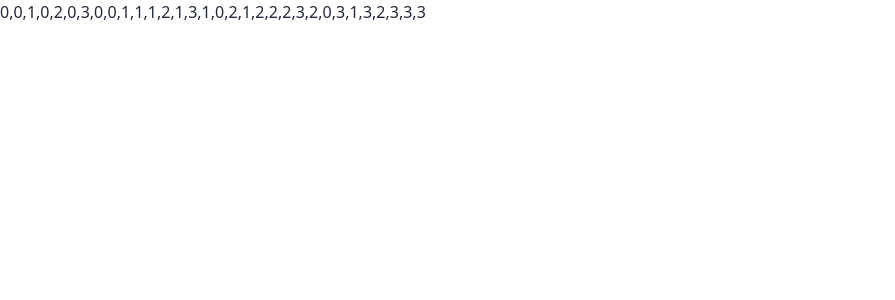
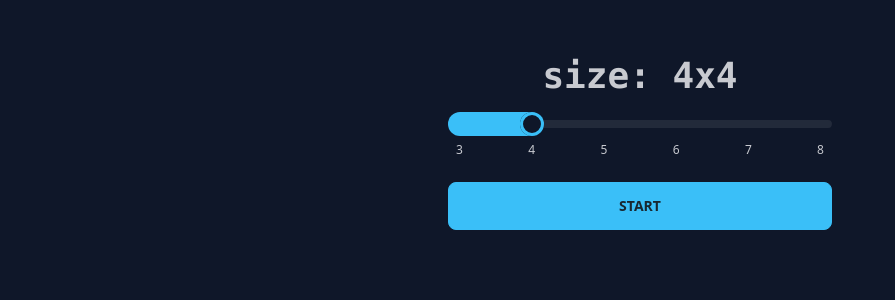
Before and after one commit to laddge/slidePuzzle, a Svelte app: page / in a window 1280 px wide. Shown: the top 300 px of the page, without its empty margins (0-895 px from the left). Built offline with nearby package versions, Linux system fonts and the light colour scheme.

Commit message:
create view

```diff
--- a/src/App.svelte
+++ b/src/App.svelte
@@ -1,9 +1,46 @@
 <script lang="ts">
   import { data } from './lib/store.ts'
-  data.init(4)
-  console.log($data)
+
+  let size: number = 4
 </script>
 
 <main>
-  {$data}
+  <div class="p-6">
+    {#if $data.length == 0}
+      <div class="max-w-sm mx-auto mt-8">
+        <div class="text-center text-4xl font-bold font-mono mb-4">
+          size: {size}x{size}
+        </div>
+        <input type="range" min="3" max="8" step="1" bind:value={size} class="range range-primary" />
+        <div class="w-full flex justify-between text-xs px-2">
+          <span>3</span>
+          <span>4</span>
+          <span>5</span>
+          <span>6</span>
+          <span>7</span>
+          <span>8</span>
+        </div>
+        <button on:click={() => data.init(size)} class="btn btn-primary w-full mt-6">Start</button>
+      </div>
+    {:else}
+      <div class="text-center text-4xl font-bold font-mono mt-8">
+        size: {size}x{size}
+      </div>
+      <div class="max-w-md mx-auto relative aspect-square border border-primary mt-8">
+        {#each {length: size ** 2 - 1} as _, i}
+          <div
+            on:click={() => data.move(i)}
+            class="absolute aspect-square transition"
+            style="
+              width: calc(100% / {size});
+              left: calc(100% / {size} * {$data[i][0]});
+              top: calc(100% / {size} * {$data[i][1]});
+              transition-property: left, top;
+            ">
+            <div class="h-full flex justify-center items-center bg-primary border-base-100 border-2 rounded text-primary-content text-xl">{i + 1}</div>
+          </div>
+        {/each}
+      </div>
+    {/if}
+  </div>
 </main>
--- a/src/lib/store.ts
+++ b/src/lib/store.ts
@@ -23,12 +23,12 @@ const createData = () => {
       if (target[1] < empty[1]) {
         for (let y = empty[1] - 1; y >= target[1]; y--) {
           empty[1] = y
-          data[data.indexOf([x, y])][1] = y + 1
+          data[data.findIndex(el => JSON.stringify(el) == JSON.stringify([x, y]))][1] = y + 1
         }
       } else if (empty[1] < target[1]) {
         for (let y = empty[1] + 1; y <= target[1]; y++) {
           empty[1] = y
-          data[data.indexOf([x, y])][1] = y - 1
+          data[data.findIndex(el => JSON.stringify(el) == JSON.stringify([x, y]))][1] = y - 1
         }
       }
     } else if (target[1] == empty[1]) {
@@ -36,12 +36,12 @@ const createData = () => {
       if (target[0] < empty[0]) {
         for (let x = empty[0] - 1; x >= target[0]; x--) {
           empty[0] = x
-          data[data.indexOf([x, y])][0] = x + 1
+          data[data.findIndex(el => JSON.stringify(el) == JSON.stringify([x, y]))][0] = x + 1
         }
       } else if (empty[0] < target[0]) {
         for (let x = empty[0] + 1; x <= target[0]; x++) {
           empty[0] = x
-          data[data.indexOf([x, y])][0] = x - 1
+          data[data.findIndex(el => JSON.stringify(el) == JSON.stringify([x, y]))][0] = x - 1
         }
       }
     }
--- a/tailwind.config.js
+++ b/tailwind.config.js
@@ -5,4 +5,7 @@ export default {
     extend: {},
   },
   plugins: [require('daisyui')],
+  daisyui: {
+    themes: ['night'],
+  },
 }
```
